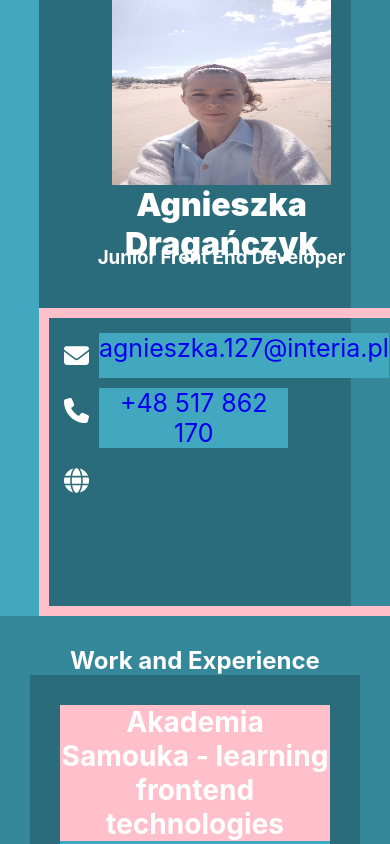
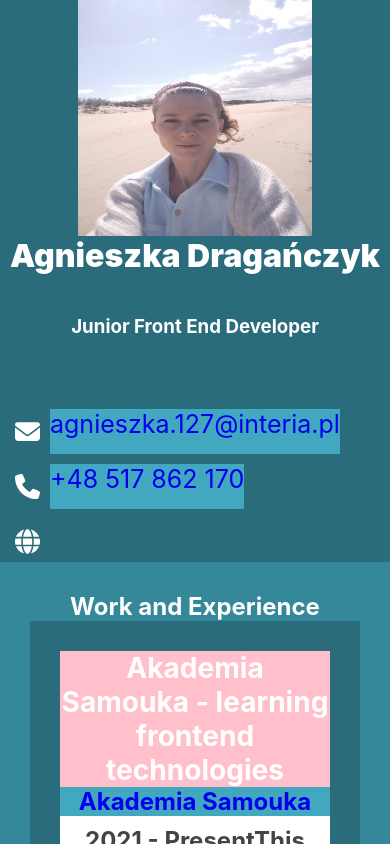
Before and after one commit to AgnieszkaDra/CV-React, a React (Create React App) app: page / in a window 390 px wide. Shown: the top 844 px of the page. Built offline with nearby package versions, Linux system fonts and the light colour scheme.

Commit message:
cd of header styles

```diff
--- a/src/components/Contacts/styles.module.css
+++ b/src/components/Contacts/styles.module.css
@@ -1,9 +1,10 @@
 .root {
-  border: 10px solid pink;
+
   padding: 5px;
   background: rgba(0, 0, 0, 0.2);
   text-align: center;
   color: #fff;
+
 }
 
 .name {
@@ -16,5 +17,7 @@
 }
 
 .contacts {
-
+  display: grid;
+  grid-template-columns: 1fr;
+  grid-template-rows: 33,33% 33,33% 33,33%;
 }
--- a/src/components/ContactsList/styles.module.css
+++ b/src/components/ContactsList/styles.module.css
@@ -21,6 +21,9 @@
 
 .list {
   list-style: none;
+  display: grid;
+  grid-template-columns: 1fr;
+  grid-template-rows: 33,33% 33,33% 33,33%;
 }
 
 .list > * {
--- a/src/components/HeaderContainer/styles.module.css
+++ b/src/components/HeaderContainer/styles.module.css
@@ -9,18 +9,18 @@
   width: 80%;
   /* max-width: 1100px; */
   grid-template-columns: 1fr;
-  grid-template-rows: 50% 50%;
+  grid-template-rows: 70% 30%;
 }
 
 @media screen and (max-width: 768px) {
   .header {
-    max-width: 100%;
+    width: 100%;
   }
 }
 
 @media screen and (max-width: 480px) {
   .header {
-    max-width: 100%;
+    width: 100%;
   }
 }
 
```
